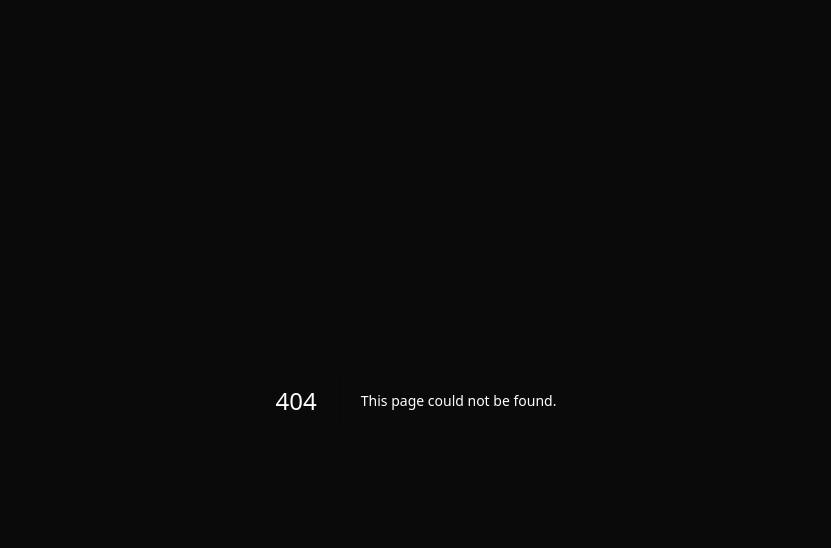
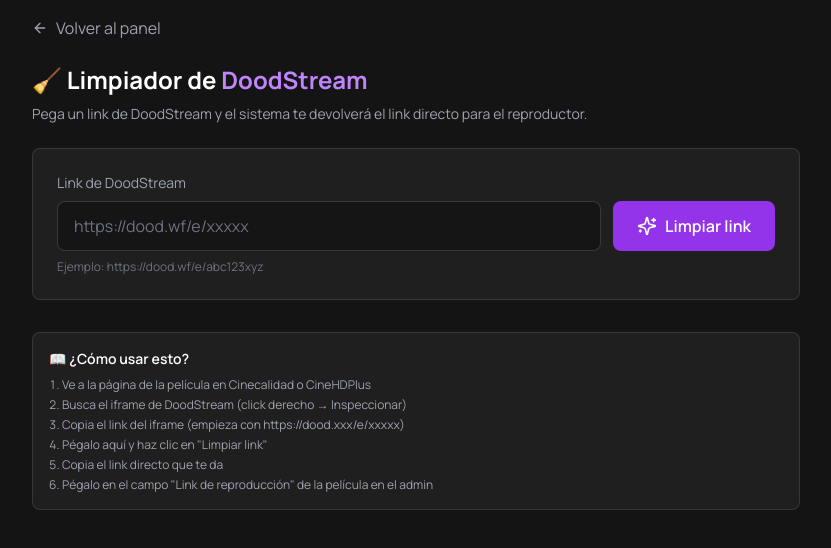
Before and after one commit to adonisventuramartinez-ai/onyx-prime, a Next.js app: page /admin/limpiador in a window 1280 px wide. Before the commit this address had no page. Shown: the top 548 px of the page, without its empty margins (224-1055 px from the left). Built offline with nearby package versions, Linux system fonts and the light colour scheme.

Commit message:
Add LimpiadorPage for DoodStream link extraction

```diff
--- /dev/null
+++ b/app/admin/limpiador/page.tsx
@@ -0,0 +1,187 @@
+"use client";
+
+export const dynamic = "force-dynamic";
+
+import { useState } from "react";
+import Link from "next/link";
+import { ArrowLeft, Sparkles, Loader2, Copy, CheckCircle, AlertCircle, ExternalLink } from "lucide-react";
+
+export default function LimpiadorPage() {
+  const [linkInput, setLinkInput] = useState("");
+  const [cargando, setCargando] = useState(false);
+  const [resultado, setResultado] = useState<{ link_directo: string; headers: Record<string, string> } | null>(null);
+  const [error, setError] = useState("");
+  const [copiado, setCopiado] = useState(false);
+
+  const limpiarLink = async () => {
+    if (!linkInput.trim()) {
+      setError("Pega un link de DoodStream");
+      return;
+    }
+
+    setCargando(true);
+    setError("");
+    setResultado(null);
+    setCopiado(false);
+
+    try {
+      const res = await fetch("/api/extract", {
+        method: "POST",
+        headers: { "Content-Type": "application/json" },
+        body: JSON.stringify({ url: linkInput.trim() }),
+      });
+
+      const data = await res.json();
+
+      if (!res.ok) {
+        setError(data.error || "No se pudo limpiar el link");
+        return;
+      }
+
+      setResultado({
+        link_directo: data.link_directo,
+        headers: data.headers || {},
+      });
+    } catch (err) {
+      setError("Error al conectar con el servidor");
+    } finally {
+      setCargando(false);
+    }
+  };
+
+  const copiarLink = () => {
+    if (resultado?.link_directo) {
+      navigator.clipboard.writeText(resultado.link_directo);
+      setCopiado(true);
+      setTimeout(() => setCopiado(false), 2000);
+    }
+  };
+
+  return (
+    <main className="min-h-screen bg-[#141414] text-white p-4">
+      <div className="max-w-3xl mx-auto">
+        <Link
+          href="/admin"
+          className="inline-flex items-center gap-2 text-gray-400 hover:text-white mb-6 transition-colors"
+        >
+          <ArrowLeft className="w-4 h-4" /> Volver al panel
+        </Link>
+
+        <h1 className="text-2xl font-bold mb-2">
+          🧹 Limpiador de <span className="text-purple-400">DoodStream</span>
+        </h1>
+        <p className="text-gray-400 text-sm mb-6">
+          Pega un link de DoodStream y el sistema te devolverá el link directo para el reproductor.
+        </p>
+
+        <div className="bg-white/5 border border-white/10 rounded-lg p-6 mb-6">
+          <label className="block text-sm text-gray-400 mb-2">
+            Link de DoodStream
+          </label>
+          <div className="flex flex-col sm:flex-row gap-3">
+            <input
+              type="text"
+              value={linkInput}
+              onChange={(e) => setLinkInput(e.target.value)}
+              onKeyDown={(e) => e.key === "Enter" && limpiarLink()}
+              placeholder="https://dood.wf/e/xxxxx"
+              className="flex-1 bg-black/30 border border-white/15 rounded-lg px-4 py-3 focus:border-purple-500 focus:outline-none text-white placeholder-gray-500"
+            />
+            <button
+              onClick={limpiarLink}
+              disabled={cargando}
+              className="bg-purple-600 hover:bg-purple-700 text-white px-6 py-3 rounded-lg font-semibold flex items-center justify-center gap-2 transition-colors disabled:opacity-50 whitespace-nowrap"
+            >
+              {cargando ? <Loader2 className="w-5 h-5 animate-spin" /> : <Sparkles className="w-5 h-5" />}
+              {cargando ? "Limpiando..." : "Limpiar link"}
+            </button>
+          </div>
+
+          <p className="text-xs text-gray-500 mt-2">
+            Ejemplo: https://dood.wf/e/abc123xyz
+          </p>
+        </div>
+
+        {error && (
+          <div className="rounded-xl p-4 mb-6 flex items-start gap-3 bg-red-500/10 border border-red-500/30 text-red-400">
+            <AlertCircle className="w-5 h-5 flex-shrink-0 mt-0.5" />
+            <span>{error}</span>
+          </div>
+        )}
+
+        {cargando && (
+          <div className="text-center py-8">
+            <Loader2 className="w-12 h-12 animate-spin text-purple-400 mx-auto mb-4" />
+            <p className="text-gray-400 text-sm">Extrayendo link directo...</p>
+          </div>
+        )}
+
+        {resultado && (
+          <div className="bg-purple-500/10 border border-purple-500/30 rounded-lg p-6">
+            <div className="flex items-center gap-2 mb-4">
+              <CheckCircle className="w-6 h-6 text-green-400" />
+              <h3 className="text-lg font-semibold text-green-400">¡Link limpio!</h3>
+            </div>
+
+            <div className="mb-4">
+              <p className="text-xs text-purple-400 mb-2">🎬 Link directo para el reproductor:</p>
+              <div className="bg-black/50 rounded-lg p-3 border border-purple-500/30">
+                <p className="text-sm text-white break-all font-mono">
+                  {resultado.link_directo}
+                </p>
+              </div>
+            </div>
+
+            {resultado.headers && Object.keys(resultado.headers).length > 0 && (
+              <div className="mb-4">
+                <p className="text-xs text-purple-400 mb-2">📋 Headers necesarios (guardar por si acaso):</p>
+                <div className="bg-black/50 rounded-lg p-3 border border-purple-500/30 text-xs font-mono">
+                  {Object.entries(resultado.headers).map(([key, value]) => (
+                    <div key={key} className="text-gray-300">
+                      <span className="text-purple-400">{key}:</span> {value}
+                    </div>
+                  ))}
+                </div>
+              </div>
+            )}
+
+            <div className="flex flex-wrap gap-3">
+              <button
+                onClick={copiarLink}
+                className="bg-purple-600 hover:bg-purple-700 text-white px-6 py-2.5 rounded-lg font-semibold flex items-center gap-2 transition-colors"
+              >
+                {copiado ? <CheckCircle className="w-4 h-4" /> : <Copy className="w-4 h-4" />}
+                {copiado ? "¡Copiado!" : "Copiar link"}
+              </button>
+
+              <a
+                href={resultado.link_directo}
+                target="_blank"
+                rel="noopener noreferrer"
+                className="bg-gray-700 hover:bg-gray-600 text-white px-6 py-2.5 rounded-lg font-semibold flex items-center gap-2 transition-colors"
+              >
+                <ExternalLink className="w-4 h-4" /> Probar
+              </a>
+            </div>
+
+            <p className="text-xs text-gray-500 mt-4">
+              💡 Copia el link y pégalo en el campo "Link de reproducción" de la película en el panel de admin.
+            </p>
+          </div>
+        )}
+
+        <div className="mt-8 p-4 bg-white/5 border border-white/10 rounded-lg">
+          <h3 className="text-sm font-semibold mb-2">📖 ¿Cómo usar esto?</h3>
+          <ol className="text-xs text-gray-400 space-y-1 list-decimal list-inside">
+            <li>Ve a la página de la película en Cinecalidad o CineHDPlus</li>
+            <li>Busca el iframe de DoodStream (click derecho → Inspeccionar)</li>
+            <li>Copia el link del iframe (empieza con https://dood.xxx/e/xxxxx)</li>
+            <li>Pégalo aquí y haz clic en "Limpiar link"</li>
+            <li>Copia el link directo que te da</li>
+            <li>Pégalo en el campo "Link de reproducción" de la película en el admin</li>
+          </ol>
+        </div>
+      </div>
+    </main>
+  );
+}
```
